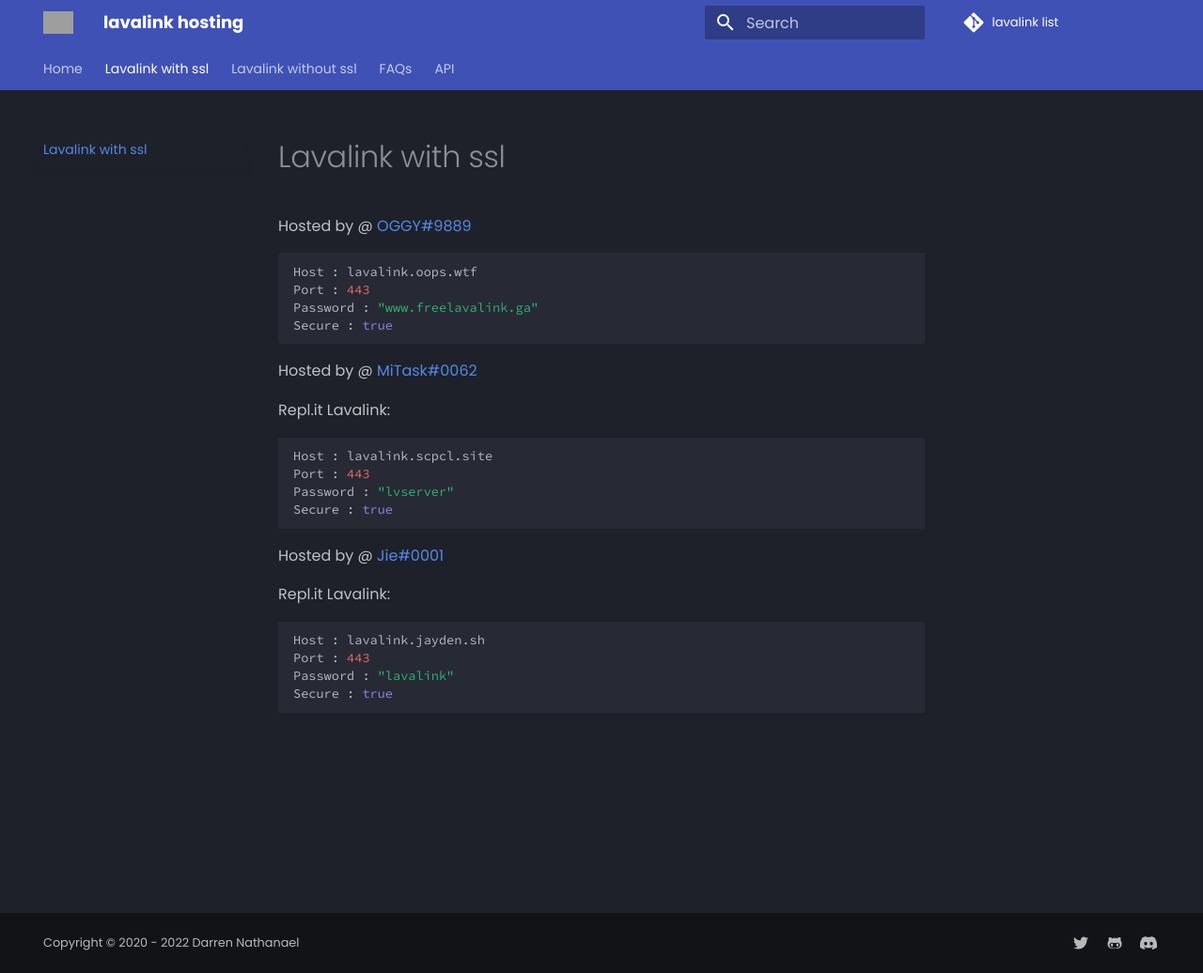
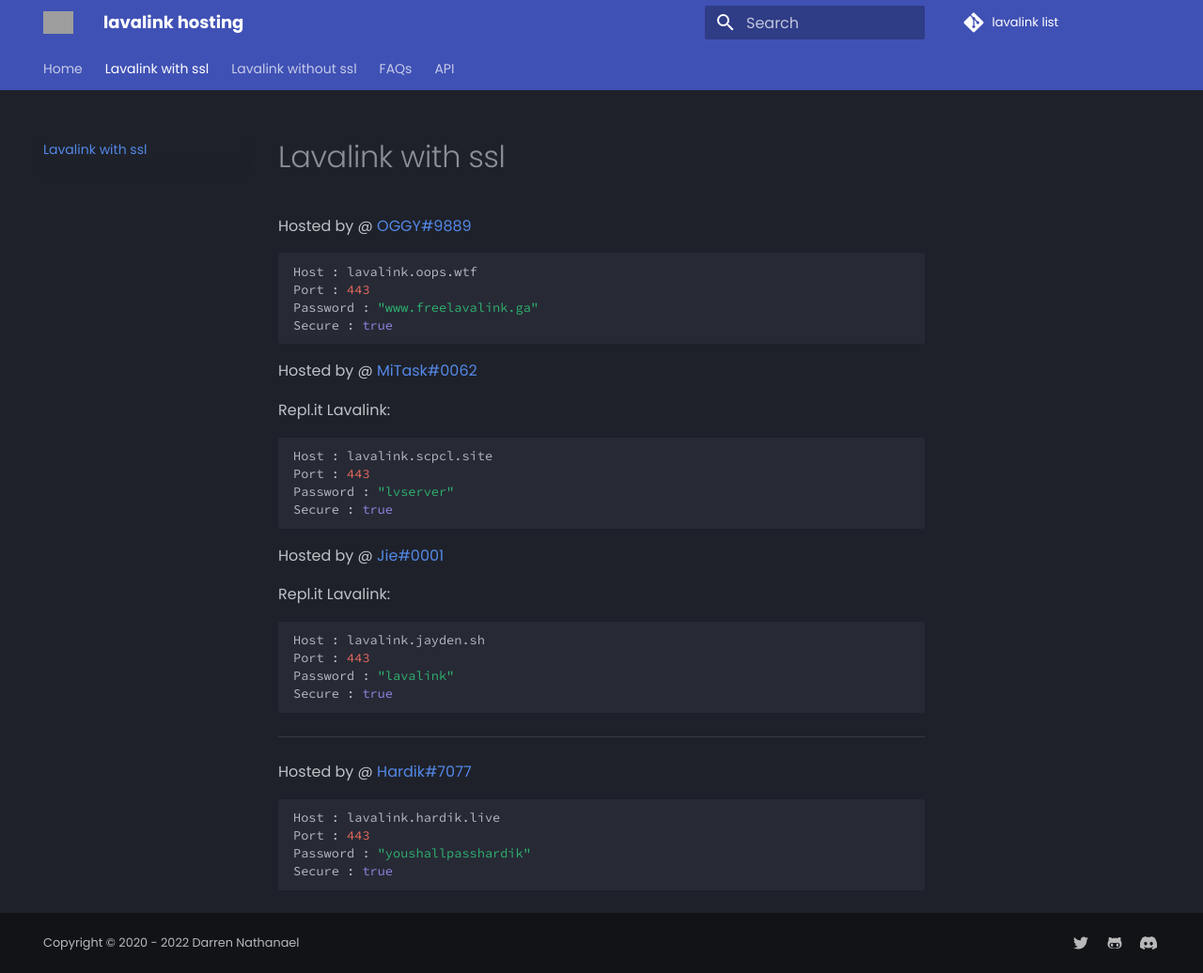
Before and after one commit to DarrenOfficial/lavalink-list, an MkDocs documentation site: the page built from docs/SSL/lavalink-with-ssl.md, in a window 1280 px wide and 1036 px high. Shown: the whole window at 94% size. Built offline with MkDocs 1.6.1 and Material for MkDocs 9.7.7, drawn with Linux system fonts in a browser that asks for light colours; comment, search, counter and statistics services are not loaded; grey boxes are pictures that could not be loaded.

Commit message:
Added new lavalink

````diff
--- a/docs/SSL/lavalink-with-ssl.md
+++ b/docs/SSL/lavalink-with-ssl.md
@@ -30,3 +30,11 @@ Port : 443
 Password : "lavalink"
 Secure : true
 ```
+---
+Hosted by @ [Hardik#7077](https://hardik.live)
+```bash
+Host : lavalink.hardik.live
+Port : 443
+Password : "youshallpasshardik"
+Secure : true
+```
````
